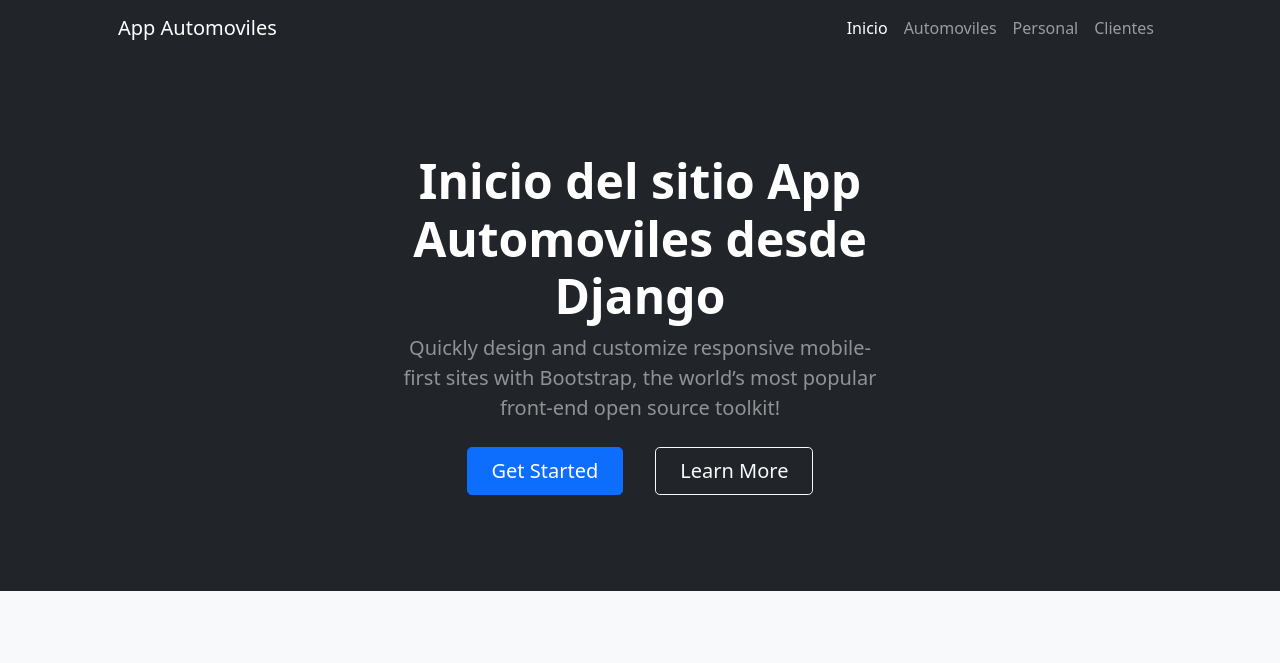
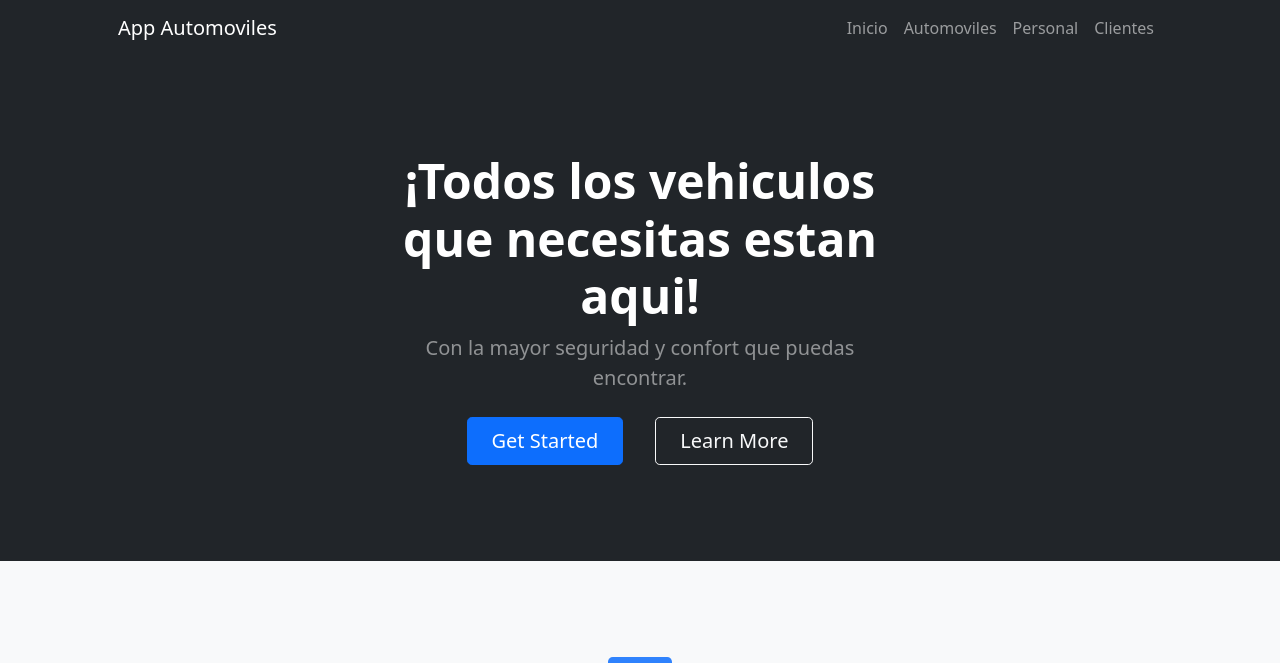
Before and after one commit to AlanBourre/Entrega1-AlanBourre, a Django app: page /Appautomoviles/ in a window 1280 px wide. Shown: the top 663 px of the page. Run offline with Django 4.2, Linux system fonts and the light colour scheme; some libraries are stand-ins or nearby versions.

Commit message:
pruebas para los html

```diff
--- a/Automoviles/Appautomoviles/templates/Appautomoviles/automovil.html
+++ b/Automoviles/Appautomoviles/templates/Appautomoviles/automovil.html
@@ -11,7 +11,8 @@ Automoviles - App Automoviles
     <div class="container px-5">
         <div class="row gx-5 justify-content-center">
             <div class="col-lg-8">
-                <b>Automoviles:</b>
+                <button class=" mt-3 btn btn-secondary ms-7"><a href="{%url 'buscar_automovil'%}">Buscar Automovil</a></button>
+                    <p><h1 class="text-center"><b>Automoviles:</b></h1></p>
                         <table class="table table-dark table-striped">
                             <thead>
                                 <td>Marca</td>  <!-- table data -->
--- a/Automoviles/Appautomoviles/templates/Appautomoviles/base.html
+++ b/Automoviles/Appautomoviles/templates/Appautomoviles/base.html
@@ -20,10 +20,10 @@
         <nav class="navbar navbar-expand-lg navbar-dark bg-dark">
             <div class="container px-5">
                 <a class="navbar-brand" href="{% url 'index' %}">App Automoviles</a>
-                <button class="navbar-toggler" type="button" data-bs-toggle="collapse" data-bs-target="#navbarSupportedContent" aria-controls="navbarSupportedContent" aria-expanded="false" aria-label="Toggle navigation"><span class="navbar-toggler-icon"></span></button>
-                <div class="collapse navbar-collapse" id="navbarSupportedContent">
-                    <ul class="navbar-nav ms-auto mb-2 mb-lg-0">
-                        <li class="nav-item"><a class="nav-link active" aria-current="page" href="{% url 'index' %}">Inicio</a></li>
+                <button class="navbar-toggler" type="button" data-bs-toggle="collapse" data-bs-target="#navbarResponsive" aria-controls="navbarResponsive" aria-expanded="false" aria-label="Toggle navigation"><span class="navbar-toggler-icon"></span></button>
+                <div class="collapse navbar-collapse" id="navbarResponsive">
+                    <ul class="navbar-nav ms-auto">
+                        <li class="nav-item"><a class="nav-link" href="{% url 'index' %}">Inicio</a></li>
                         <li class="nav-item"><a class="nav-link" href="{% url 'automovil' %}">Automoviles</a></li>
                         <li class="nav-item"><a class="nav-link" href="{% url 'personal' %}">Personal</a></li>
                         <li class="nav-item"><a class="nav-link" href="{% url 'cliente' %}">Clientes</a></li>
--- a/Automoviles/Appautomoviles/templates/Appautomoviles/cliente.html
+++ b/Automoviles/Appautomoviles/templates/Appautomoviles/cliente.html
@@ -11,7 +11,7 @@ Clientes - App Automoviles
     <div class="container px-5">
         <div class="row gx-5 justify-content-center">
             <div class="col-lg-8">
-                <b>Clientes:</b>
+                <h1 class="text-center"><b>Clientes:</b></h1>
                     <table class="table table-dark table-striped">
                         <thead>
                             <td>Nombre</td>  <!-- table data -->
@@ -32,10 +32,11 @@ Clientes - App Automoviles
                         </tr>
                         {% endfor %}
                     </table>
-                    <a href="{% url 'formulario_cliente' %}">+ Añadir nuevo cliente </a>
             </div>
         </div>
     </div>
+
+    <button class=" mt-3 btn btn-secondary ms-7"><a href="{%url 'formulario_cliente'%}">Cargar Cliente</a></button>
 </section>
 
 {% endblock %}
--- a/Automoviles/Appautomoviles/templates/Appautomoviles/index.html
+++ b/Automoviles/Appautomoviles/templates/Appautomoviles/index.html
@@ -13,8 +13,8 @@ Inicio - App Automoviles
                     <div class="row gx-5 justify-content-center">
                         <div class="col-lg-6">
                             <div class="text-center my-5">
-                                <h1 class="display-5 fw-bolder text-white mb-2">Inicio del sitio App Automoviles desde Django</h1>
-                                <p class="lead text-white-50 mb-4">Quickly design and customize responsive mobile-first sites with Bootstrap, the world’s most popular front-end open source toolkit!</p>
+                                <h1 class="display-5 fw-bolder text-white mb-2">¡Todos los vehiculos que necesitas estan aqui!</h1>
+                                <p class="lead text-white-50 mb-4">Con la mayor seguridad y confort que puedas encontrar.</p>
                                 <div class="d-grid gap-3 d-sm-flex justify-content-sm-center">
                                     <a class="btn btn-primary btn-lg px-4 me-sm-3" href="#features">Get Started</a>
                                     <a class="btn btn-outline-light btn-lg px-4" href="#!">Learn More</a>
--- a/Automoviles/Appautomoviles/templates/Appautomoviles/personal.html
+++ b/Automoviles/Appautomoviles/templates/Appautomoviles/personal.html
@@ -11,7 +11,7 @@ Personal - App Automoviles
     <div class="container px-5">
         <div class="row gx-5 justify-content-center">
             <div class="col-lg-8">
-                <b>Personal:</b>
+                <h1 class="text-center"><b>Personal:</b></h1>
                     <table class="table table-dark table-striped">
                         <thead>
                             <td>Nombre</td>  <!-- table data -->
@@ -31,6 +31,8 @@ Personal - App Automoviles
             </div>
         </div>
     </div>
+
+
 </section>
 
 {% endblock %}
```
Also changed, not shown: Automoviles/Appautomoviles/templates/Appautomoviles/formulario_cliente.html (+11 -3 lines). Lines whose indentation alone changed are shown as unchanged.
